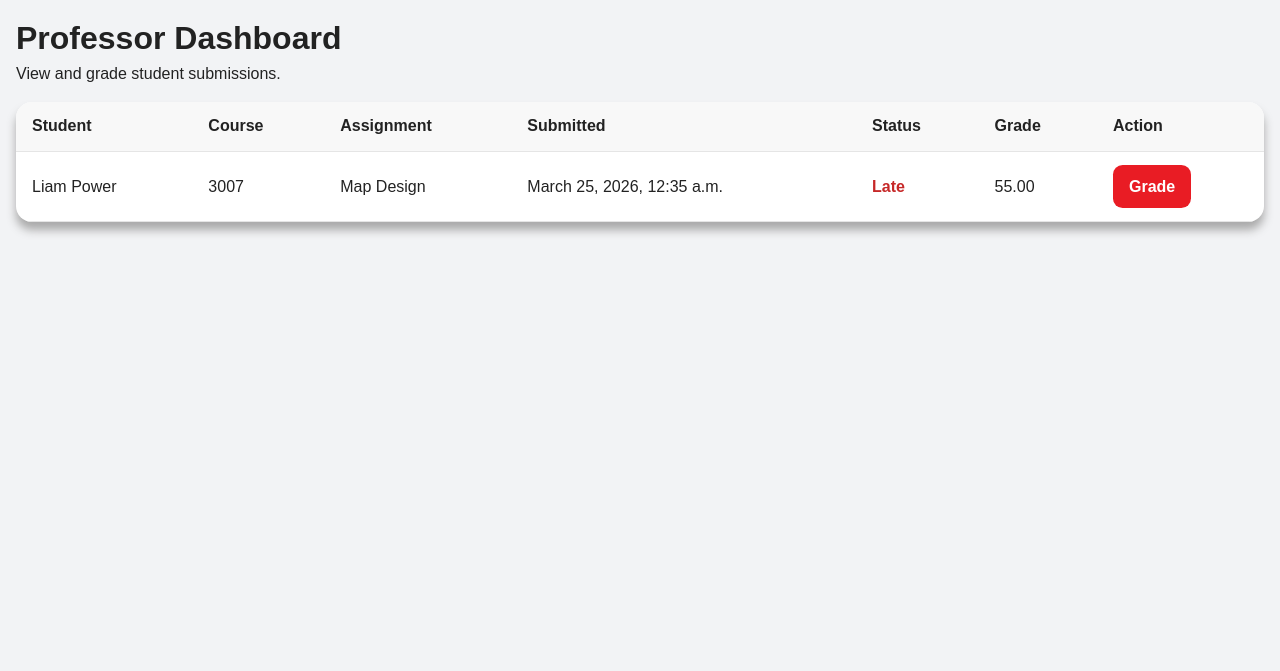
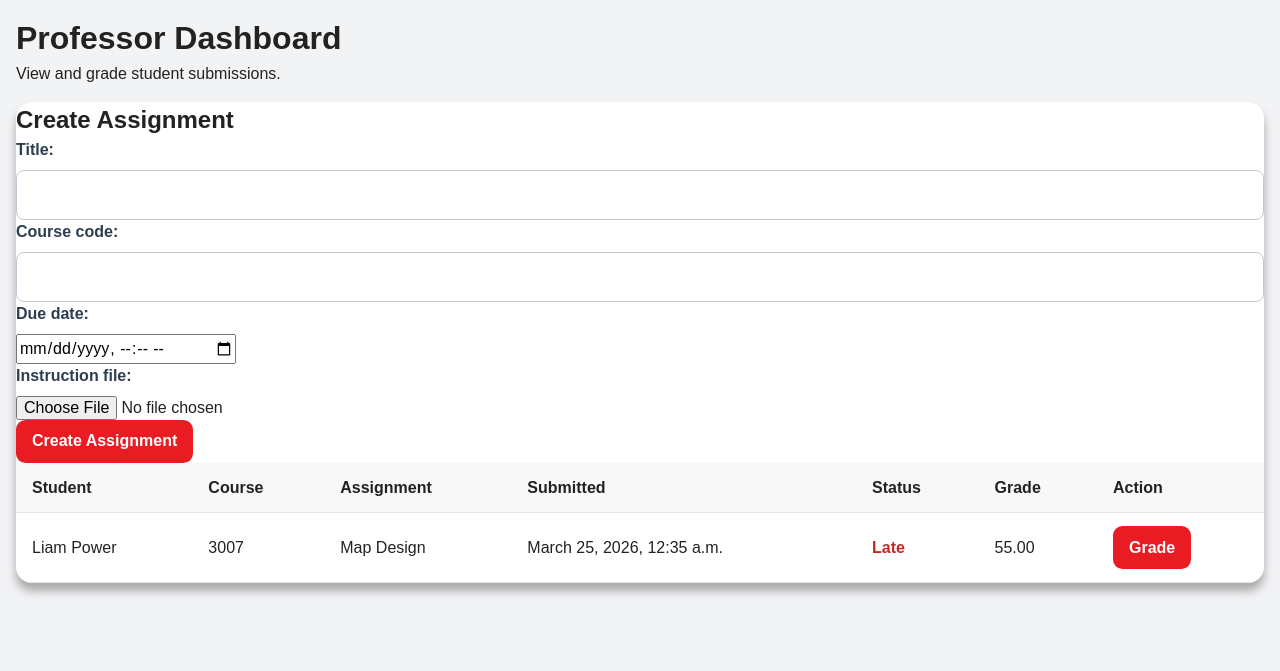
Before and after one commit to nfava/IRM3007-OnlineLearningApplication, a Django app: page /professor-dashboard/ in a window 1280 px wide. Shown: the part 129-800 px from the top of the page. Run offline with Django 5.2, Linux system fonts and the light colour scheme; data comes from the database, SQL or seed files in the repository.

Commit message:
final commit, got the prof dashboard to create an assignment without needing to go in the django admin

```diff
--- a/IRM3007/grades/forms.py
+++ b/IRM3007/grades/forms.py
@@ -55,3 +55,10 @@ class GPAConverterForm(forms.Form):
         max_value=12,
         label="12-point GPA"
     )
+class AssignmentForm(forms.ModelForm):
+    class Meta:
+        model = Assignment
+        fields = ['title', 'course_code', 'due_date', 'instruction_file']
+        widgets = {
+            'due_date': forms.DateTimeInput(attrs={'type': 'datetime-local'}),
+        }
--- a/IRM3007/grades/templates/feedback.html
+++ b/IRM3007/grades/templates/feedback.html
@@ -6,10 +6,10 @@
 
 <div class="grade-page-container">
     <div class="grade-card">
-        <h1 style="margin: 0 0 1.5rem; font-size: 2rem; color: #1f2d3d;">Assignment Feedback</h1>
+        <h1 style="margin: 0 0 1.5rem; font-size: 2rem; color: black;">Assignment Feedback</h1>
 
         <p><strong>Feedback:</strong></p>
-        <div style="background: #f8fafc; border: 1px solid #e3e8ee; border-radius: 0.5rem; padding: 1rem; margin-top: 0.5rem;">
+        <div style="background: lightgrey; border: 1px solid lightgrey; border-radius: 0.5rem; padding: 1rem; margin-top: 0.5rem;">
             {% if submission.feedback %}
                 {{ submission.feedback }}
             {% endif %}
--- a/IRM3007/grades/templates/professor_dashboard.html
+++ b/IRM3007/grades/templates/professor_dashboard.html
@@ -58,6 +58,14 @@
                         <td colspan="7">No submissions yet.</td>
                     </tr>
                     {% endfor %}
+                <section class="new-assignment">
+    <h2>Create Assignment</h2>
+    <form method="post" action="{% url 'create_assignment' %}" enctype="multipart/form-data">
+        {% csrf_token %}
+        {{ form.as_p }}
+        <button type="submit" class="grade-btn">Create Assignment</button>
+    </form>
+</section>
                 </tbody>
             </table>
         </div>
--- a/IRM3007/grades/urls.py
+++ b/IRM3007/grades/urls.py
@@ -10,4 +10,5 @@ urlpatterns = [
     path('submission/<int:submission_id>/grade/', views.grade_submission, name='grade_submission'),
     path('professor-dashboard/', views.professor_dashboard, name='professor_dashboard'),
     path('submission/<int:submission_id>/feedback/', views.view_feedback, name='view_feedback'),
+    path('professor-dashboard/create/', views.create_assignment, name='create_assignment'),
 ]
--- a/IRM3007/grades/views.py
+++ b/IRM3007/grades/views.py
@@ -1,6 +1,6 @@
 from django.shortcuts import render, redirect, get_object_or_404
 from django.utils import timezone
-from .forms import SubmissionForm, GPAConverterForm, GradeSubmissionForm
+from .forms import SubmissionForm, GPAConverterForm, GradeSubmissionForm, AssignmentForm
 from .models import Assignment, Submission
 
 def dashboard(request):
@@ -48,8 +48,12 @@ def submit_assignment(request):
 
 def professor_dashboard(request):
     submissions = Submission.objects.select_related('assignment').order_by('-submitted_at')
+    assignments = Assignment.objects.all().order_by('course_code', 'due_date')
+    form = AssignmentForm()
     return render(request, 'professor_dashboard.html', {
-        'submissions': submissions
+        'submissions': submissions,
+        'assignments': assignments,
+        'form': form
     })
 
 def grade_submission(request, submission_id):
@@ -160,3 +164,10 @@ def view_feedback(request, submission_id):
     return render(request, 'feedback.html', {
         'submission': submission
     })
+def create_assignment(request):
+    # Save new assignment created by professor
+    if request.method == 'POST':
+        form = AssignmentForm(request.POST, request.FILES)
+        if form.is_valid():
+            form.save()
+    return redirect('professor_dashboard')
```
